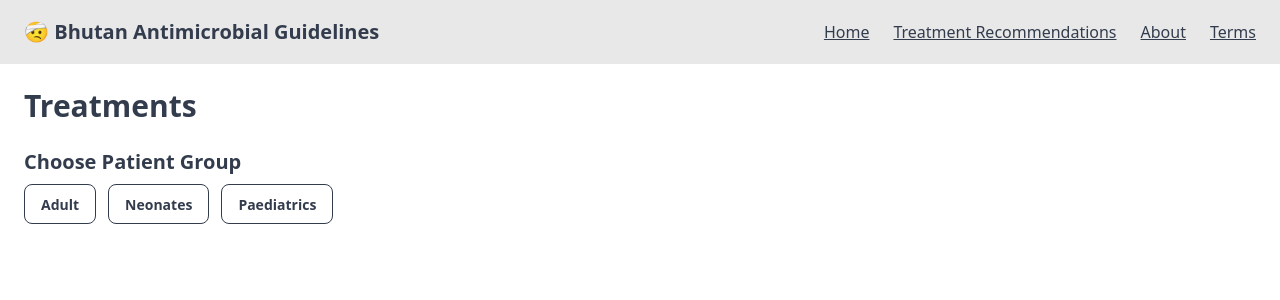
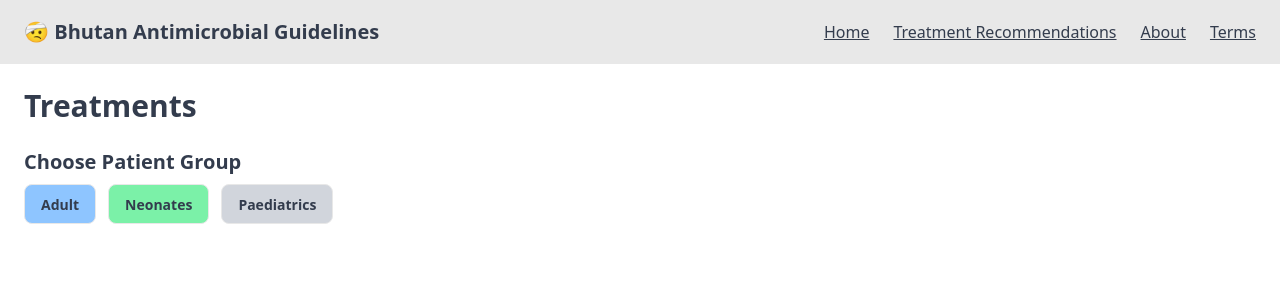
Before and after one commit to pselvana/menlam, a SvelteKit app: page /treatments/recommendation in a window 1280 px wide. Shown: the top 300 px of the page. Built offline with nearby package versions, Linux system fonts and the light colour scheme.

Commit message:
Remove menlam references, change UI element colors, change column Type name.

```diff
--- a/src/routes/about/+page.svelte
+++ b/src/routes/about/+page.svelte
@@ -1,7 +1,7 @@
 <div class="prose p-6">
 	<h1>About</h1>
 	<p>
-		Menlam is intended for use by medical professionals in Bhutan 🇧🇹. Information is provided as a
+		Bhutan Antimicrobial Guidelines is intended for use by medical professionals in Bhutan 🇧🇹. Information is provided as a
 		reference guide and should not replace clinical judgement or national standards of care.
 	</p>
 
--- a/src/routes/terms/+page.svelte
+++ b/src/routes/terms/+page.svelte
@@ -1,7 +1,7 @@
 <div class="prose p-6">
 	<h1>Terms of Use</h1>
 	<p>
-		Menlam is intended for use by medical professionals in Bhutan. Information is provided as a
+		Bhutan Antimicrobial Guidelines is intended for use by medical professionals in Bhutan. Information is provided as a
 		reference guide and should not replace clinical judgement or national standards of care.
 	</p>
 
--- a/src/routes/treatments/+page.svelte
+++ b/src/routes/treatments/+page.svelte
@@ -2,7 +2,7 @@
  <div class="p-6">
     <h1 class="text-3xl font-bold mb-4">Treatments</h1>
     <div class="flex flex-col gap-4">
-        <a href="/treatments/recommendation" class="btn btn-outline btn-lg">Interactive Treatment Recommendation</a>
-        <a href="/treatments/search" class="btn btn-outline btn-lg">Search Treatment Table</a>
+        <a href="/treatments/recommendation" class="btn btn-primary btn-lg">Interactive Treatment Recommendation</a>
+        <a href="/treatments/search" class="btn btn-primary btn-lg">Search Treatment Table</a>
     </div>
  </div>
--- a/src/routes/treatments/recommendation/+page.svelte
+++ b/src/routes/treatments/recommendation/+page.svelte
@@ -59,7 +59,7 @@
 				r.Infection === selectedInfection
 		);
 
-		// Remove Patient, Section, Section Remarks, Infection, Infection Type, Common Causative Agents columns from finalRows
+		// Remove Patient, Section, Section Remarks, Infection columns from finalRows
         finalRows = finalRows.map(({ Patient, Section, 'Section Remarks': _, Infection, ...rest }) => rest);
 	}
 </script>
@@ -70,14 +70,24 @@
 	<!-- PATIENT SELECTION -->
 	<h2 class="mt-6 text-xl font-semibold">Choose Patient Group</h2>
 	<div class="mt-2 flex flex-wrap gap-3">
-		{#each patients as p}
-			<button
-				class="btn {selectedPatient === p ? 'btn-secondary' : 'btn-outline'}"
-				on:click={() => choosePatient(p)}
-			>
-				{p}
-			</button>
-		{/each}
+		<button
+			class="btn bg-blue-300"
+			on:click={() => choosePatient("Adult")}
+		>
+			Adult
+		</button>
+		<button
+			class="btn bg-green-300"
+			on:click={() => choosePatient("Neonates")}
+		>
+			Neonates
+		</button>
+		<button
+			class="btn bg-gray-300"
+			on:click={() => choosePatient("Paediatrics")}
+		>
+			Paediatrics
+		</button>
 	</div>
 
 	{#if selectedPatient}
```
Also changed, not shown: static/antibiotics.csv.
